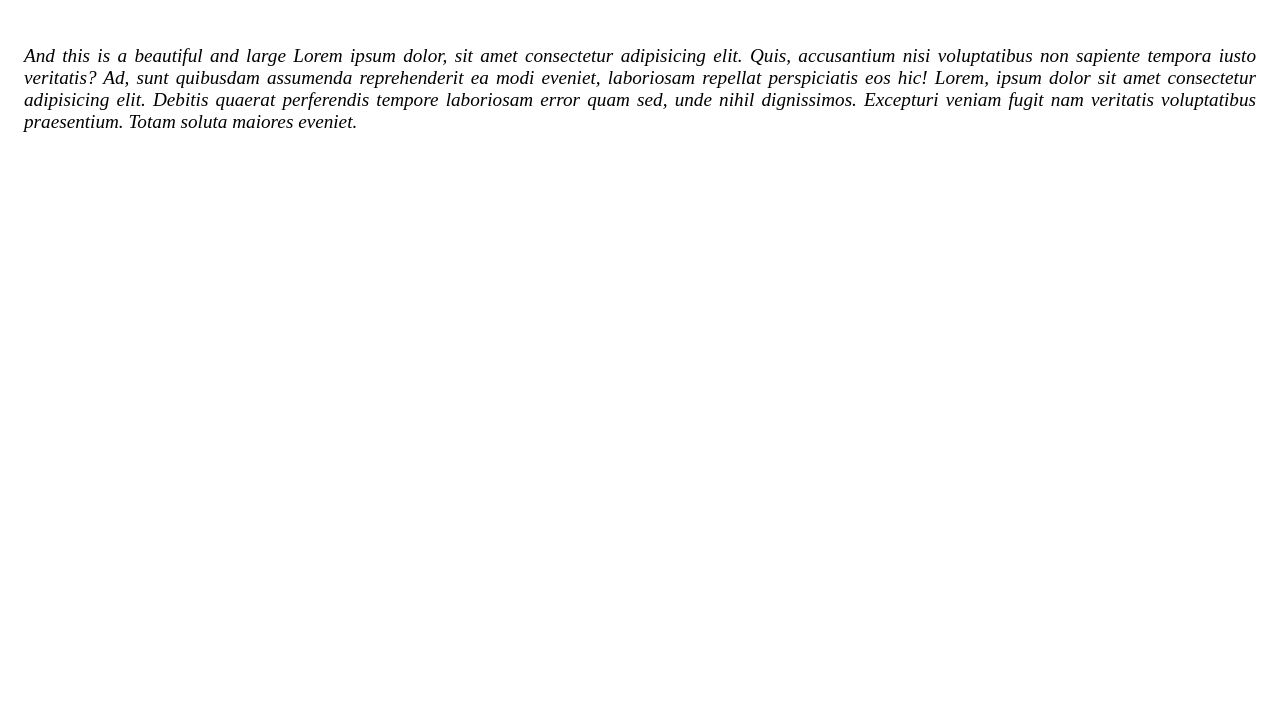
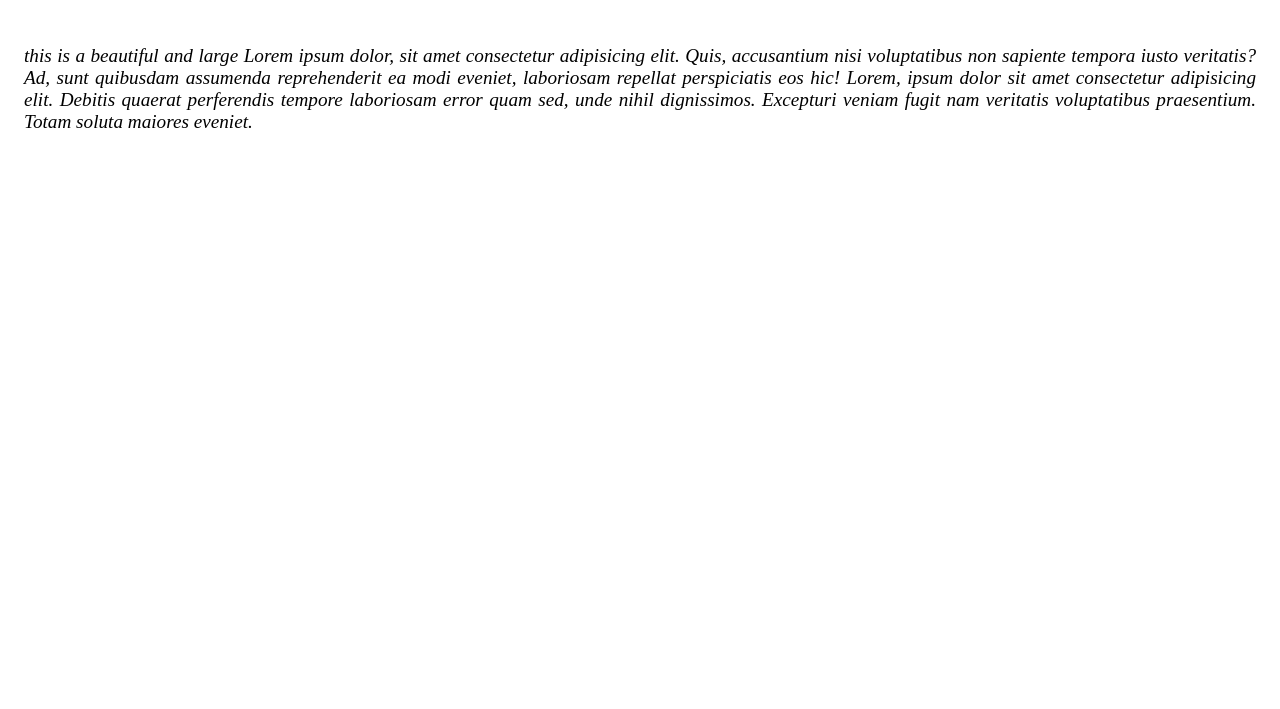
Before and after one commit to lucioled/testing-repo, a plain HTML site: page index.html in a window 1280 px wide. Shown: the part 91-800 px from the top of the page. Drawn offline with Linux system fonts and the light colour scheme.

Commit message:
restoring

```diff
--- a/index.html
+++ b/index.html
@@ -17,7 +17,7 @@
         </div>
     </div>
     <div class="main">
-        <p>And this is a beautiful and large Lorem ipsum dolor, sit amet consectetur adipisicing elit. Quis, accusantium
+        <p> this is a beautiful and large Lorem ipsum dolor, sit amet consectetur adipisicing elit. Quis, accusantium
             nisi voluptatibus non sapiente tempora iusto veritatis? Ad, sunt quibusdam assumenda reprehenderit ea modi
             eveniet, laboriosam repellat perspiciatis eos hic! Lorem, ipsum dolor sit amet consectetur adipisicing elit.
             Debitis quaerat perferendis tempore laboriosam error quam sed, unde nihil dignissimos. Excepturi veniam
```
